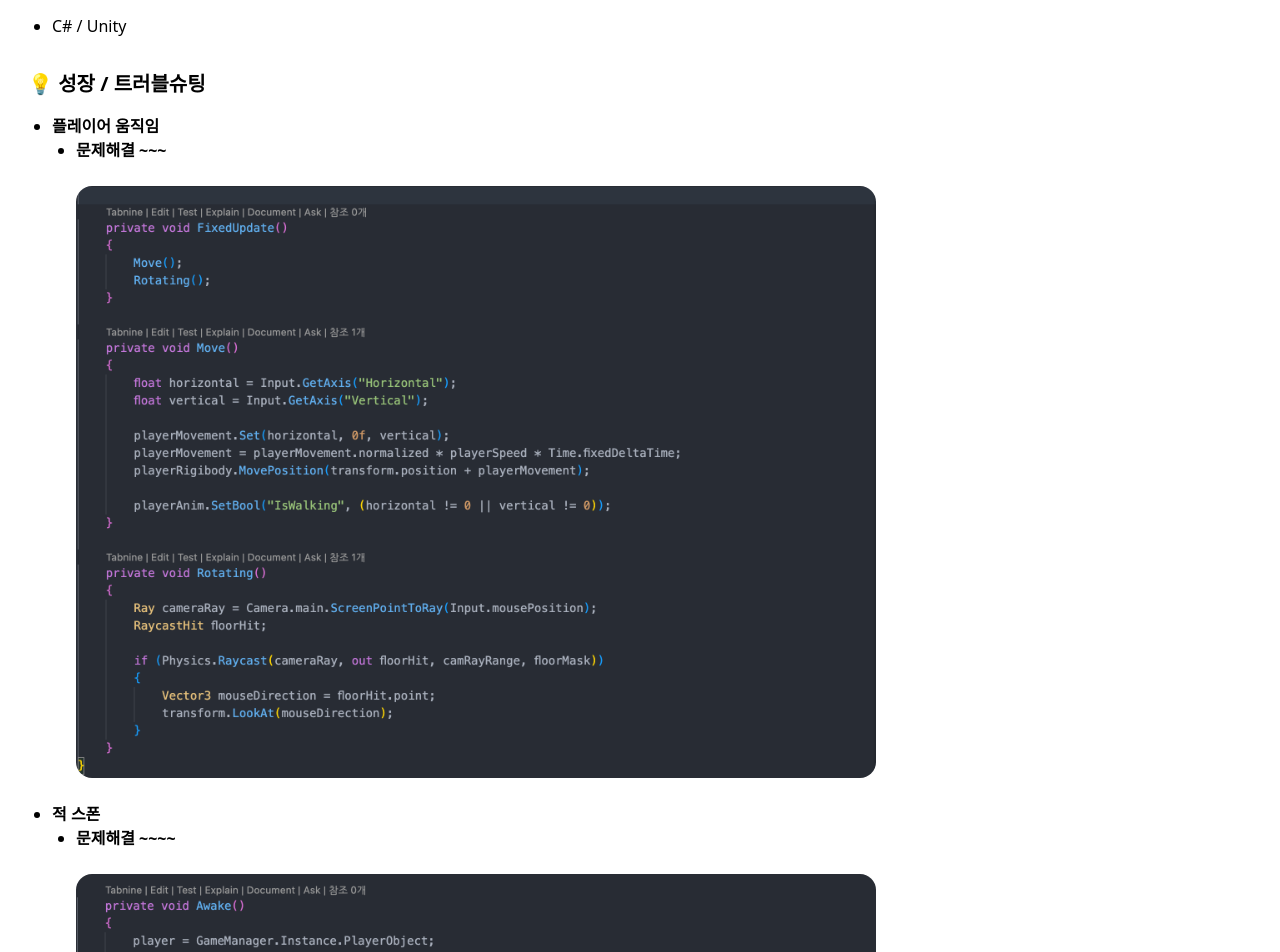
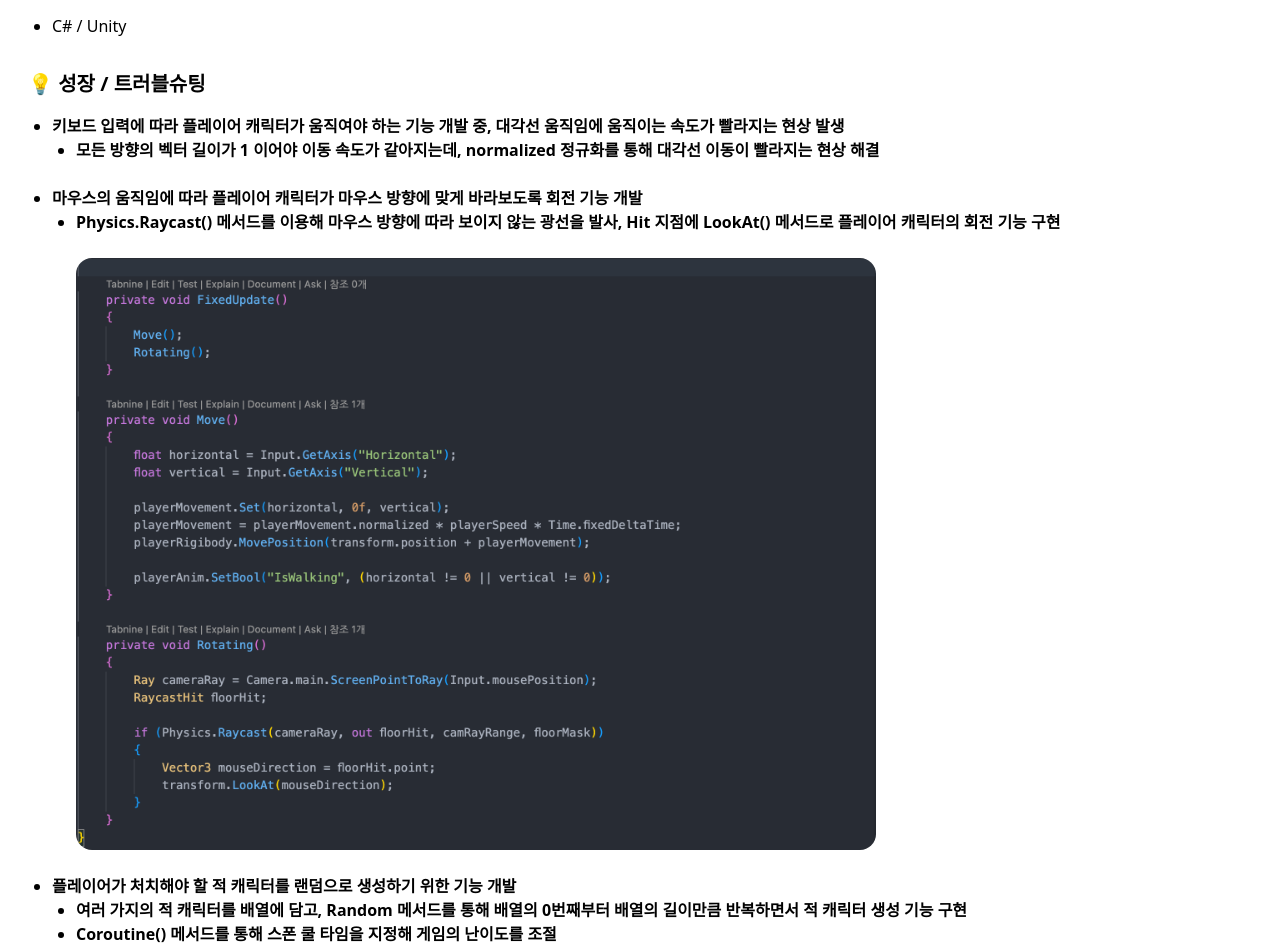
Before and after one commit to o220s/next-portfolio, a Next.js app: page /detail2 in a window 1280 px wide. Shown: the part 1420-2372 px from the top of the page. Built offline with nearby package versions, Linux system fonts and the light colour scheme.

Commit message:
feat : svs 트러블슈팅 설명추가

```diff
--- a/src/app/detail2/page.js
+++ b/src/app/detail2/page.js
@@ -136,9 +136,25 @@ export default function ProjectDetail() {
             <strong>
               <ul className="list-disc pl-6">
                 <li>
-                  플레이어 움직임
+                  키보드 입력에 따라 플레이어 캐릭터가 움직여야 하는 기능 개발
+                  중, 대각선 움직임에 움직이는 속도가 빨라지는 현상 발생
                   <ul className="list-disc pl-6">
-                    <li>문제해결 ~~~</li>
+                    <li>
+                      모든 방향의 벡터 길이가 1 이어야 이동 속도가 같아지는데,
+                      normalized 정규화를 통해 대각선 이동이 빨라지는 현상 해결
+                    </li>
+                  </ul>
+                </li>
+                <br />
+                <li>
+                  마우스의 움직임에 따라 플레이어 캐릭터가 마우스 방향에 맞게
+                  바라보도록 회전 기능 개발
+                  <ul className="list-disc pl-6">
+                    <li>
+                      Physics.Raycast() 메서드를 이용해 마우스 방향에 따라
+                      보이지 않는 광선을 발사, Hit 지점에 LookAt() 메서드로
+                      플레이어 캐릭터의 회전 기능 구현
+                    </li>
                   </ul>
                   <ul className="list-disc pl-6">
                     <br />
@@ -154,9 +170,20 @@ export default function ProjectDetail() {
                 </li>
                 <br />
                 <li>
-                  적 스폰
+                  플레이어가 처치해야 할 적 캐릭터를 랜덤으로 생성하기 위한 기능
+                  개발
                   <ul className="list-disc pl-6">
-                    <li>문제해결 ~~~~</li>
+                    <li>
+                      여러 가지의 적 캐릭터를 배열에 담고, Random 메서드를 통해
+                      배열의 0번째부터 배열의 길이만큼 반복하면서 적 캐릭터 생성
+                      기능 구현
+                    </li>
+                  </ul>
+                  <ul className="list-disc pl-6">
+                    <li>
+                      Coroutine() 메서드를 통해 스폰 쿨 타임을 지정해 게임의
+                      난이도를 조절
+                    </li>
                   </ul>
                   <ul className="list-disc pl-6">
                     <br />
```
